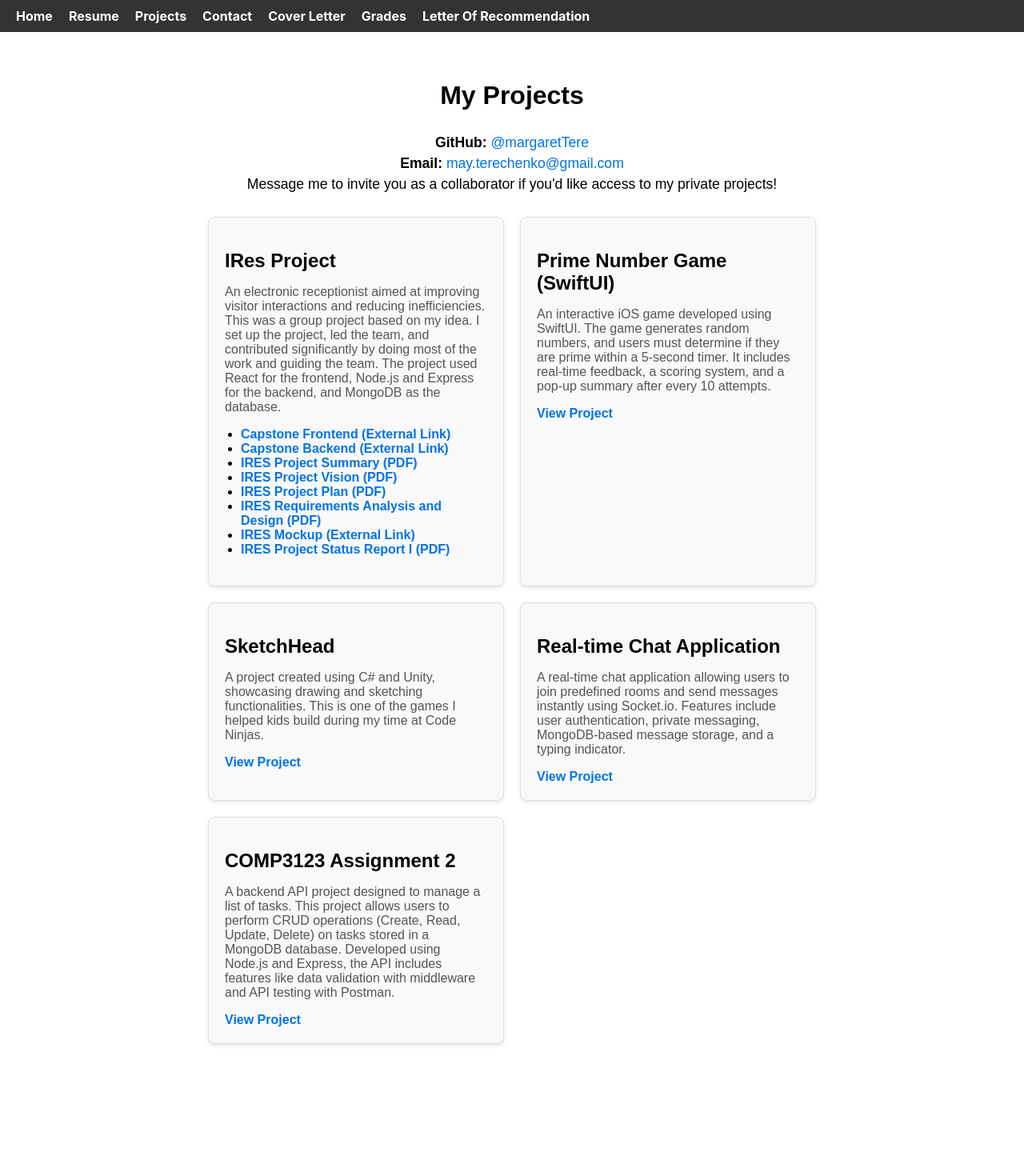
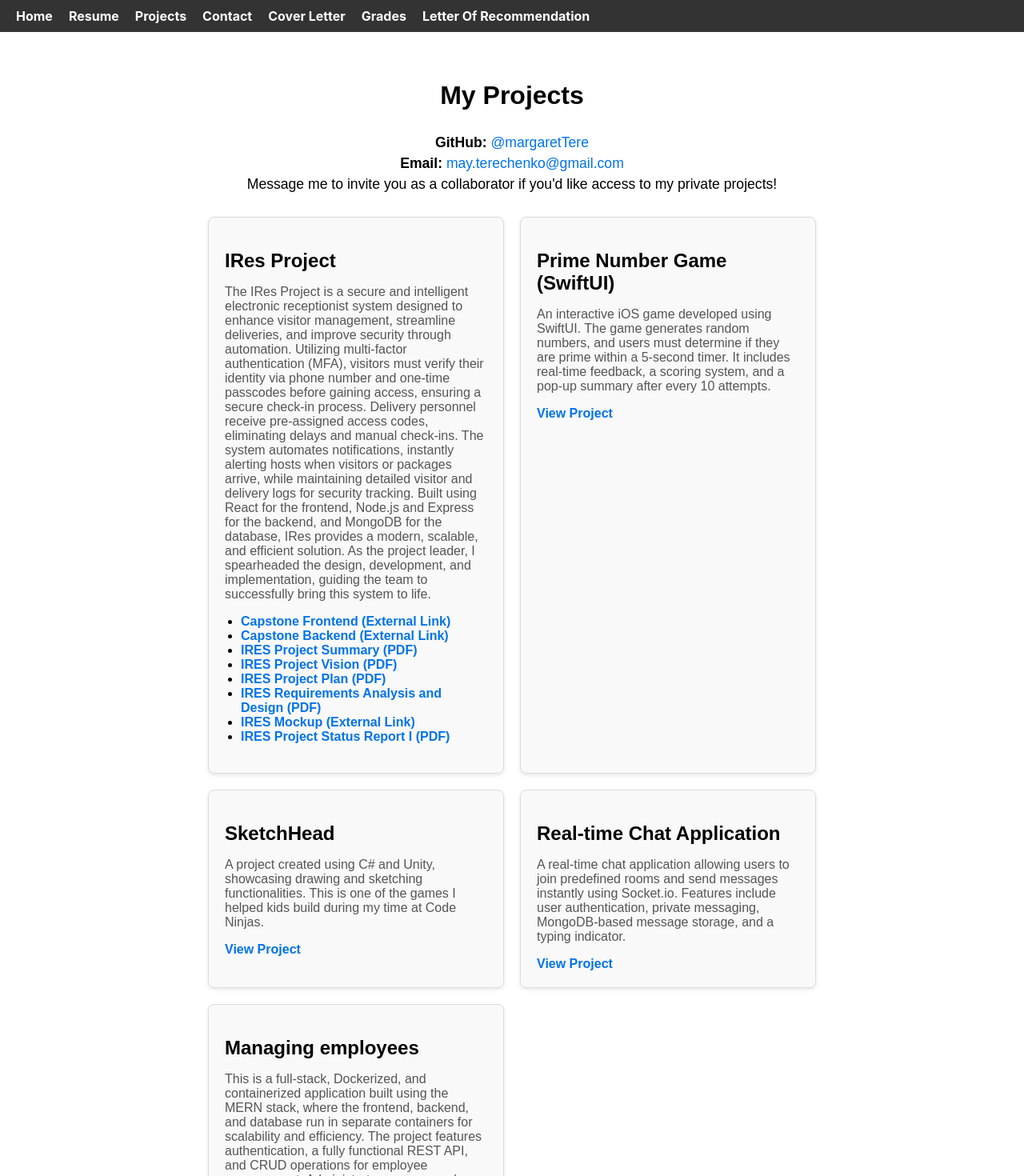
Before and after one commit to margaretTere/Portfolio, a React (Create React App) app: page /projects in a window 1280 px wide. Shown: the top 1470 px of the page at 80% size. Before the commit the page ends 1345 px from the top, so only its background shows below. Built offline with nearby package versions, Linux system fonts and the light colour scheme.

Commit message:
Added some more info about project descriptions

```diff
--- a/src/pages/ProjectsPage.js
+++ b/src/pages/ProjectsPage.js
@@ -5,9 +5,11 @@ const ProjectsPage = () => {
   const projects = [
     {
       title: 'IRes Project',
-      description: `An electronic receptionist aimed at improving visitor interactions and reducing inefficiencies.
-      This was a group project based on my idea. I set up the project, led the team, and contributed significantly by
-      doing most of the work and guiding the team. The project used React for the frontend, Node.js and Express for the backend, and MongoDB as the database.`,
+      description: `The IRes Project is a secure and intelligent electronic receptionist system designed to enhance visitor management, streamline deliveries,
+      and improve security through automation. Utilizing multi-factor authentication (MFA), visitors must verify their identity via phone number and one-time passcodes before gaining access,
+      ensuring a secure check-in process. Delivery personnel receive pre-assigned access codes, eliminating delays and manual check-ins. The system automates notifications, instantly alerting hosts when visitors or packages arrive,
+      while maintaining detailed visitor and delivery logs for security tracking. Built using React for the frontend, Node.js and Express for the backend, and MongoDB for the database, IRes provides a modern, scalable, and efficient solution. As the project leader,
+       I spearheaded the design, development, and implementation, guiding the team to successfully bring this system to life.`,
       subProjects: [
         {
           title: 'Capstone Frontend',
@@ -64,10 +66,14 @@ const ProjectsPage = () => {
     },
 
     {
-      title: 'COMP3123 Assignment 2',
-      description: `A backend API project designed to manage a list of tasks. This project allows users to perform CRUD operations
-      (Create, Read, Update, Delete) on tasks stored in a MongoDB database. Developed using Node.js and Express, the API includes
-      features like data validation with middleware and API testing with Postman.`,
+      title: 'Managing employees',
+      description: `This is a full-stack, Dockerized, and containerized application built using the MERN stack,
+      where the frontend, backend, and database run in separate containers for scalability and efficiency.
+      The project features authentication, a fully functional REST API, and CRUD operations for employee management.
+       Administrators can securely create, read, update, and delete employee records stored in a MongoDB database,
+       ensuring seamless data handling. Developed with Node.js and Express,
+       the API includes data validation middleware for reliability and API testing with Postman to ensure smooth functionality.
+`,
       link: 'https://github.com/margaretTere/101297977_COMP3123_Assignment2',
     },
   ];
```
Also changed, not shown: 1 other file (tests, documents, lock files or other folders).
